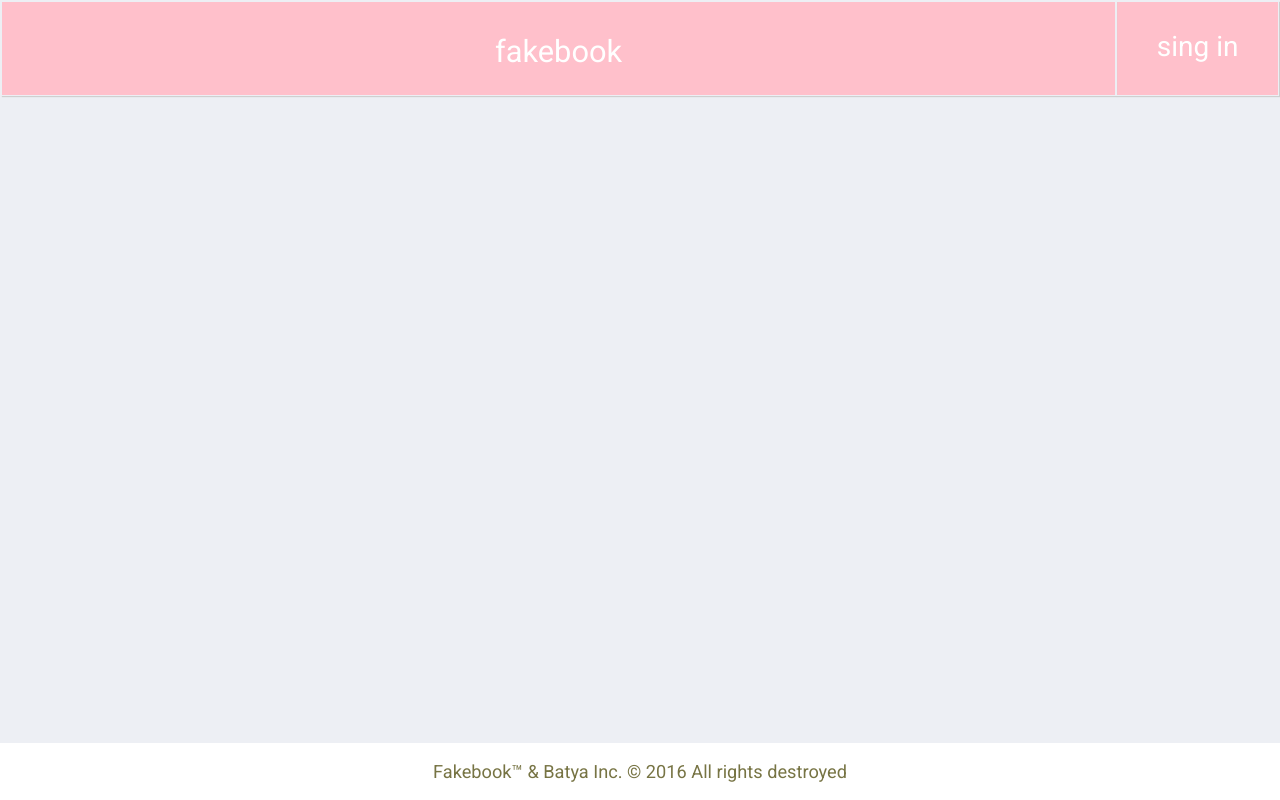
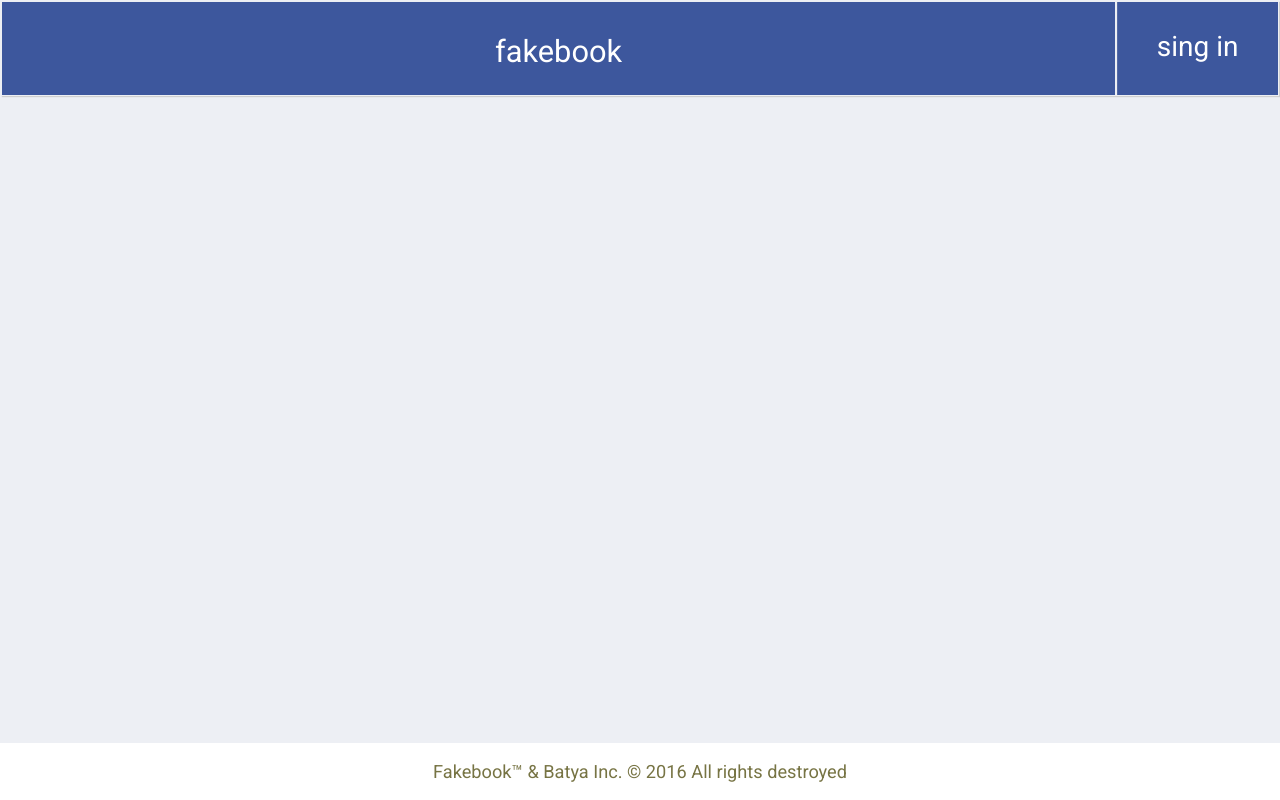
Before and after one commit to KI-Connected/ki-connected.github.io, a plain HTML site: page index.html in a window 1280 px wide. Drawn offline with Linux system fonts and the light colour scheme; a web font is replaced by a local one.

Commit message:
Revert "Changed color of header to pink"
This reverts commit b80500d425e32356f68005930c47d2fb5ec60dc6.

```diff
--- a/css/main.css
+++ b/css/main.css
@@ -28,7 +28,7 @@ body {
 	display: flex;
 	height: 95px;
 	font-weight: 400;
-	background-color: pink;
+	background-color: #3d579d;
 	color: #fff;
 	text-align:center;
 }
```
